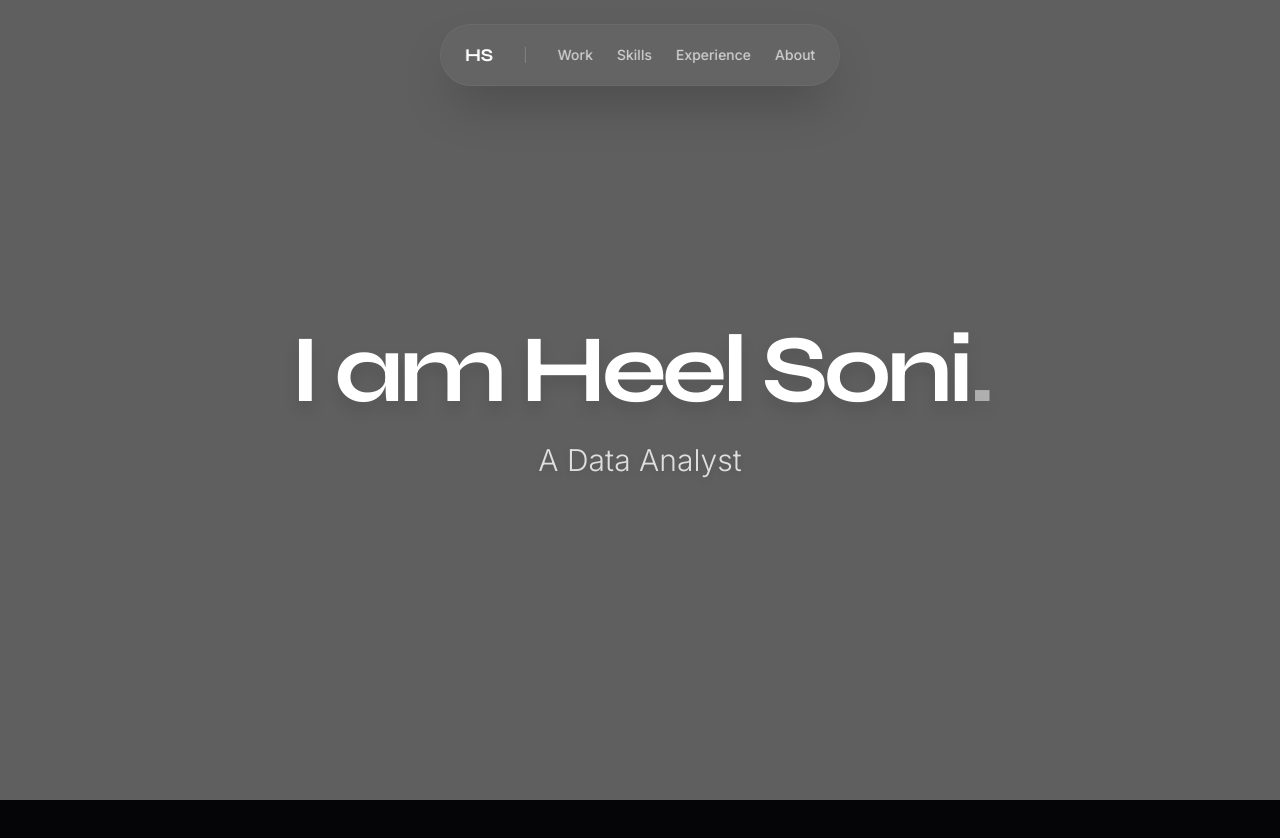
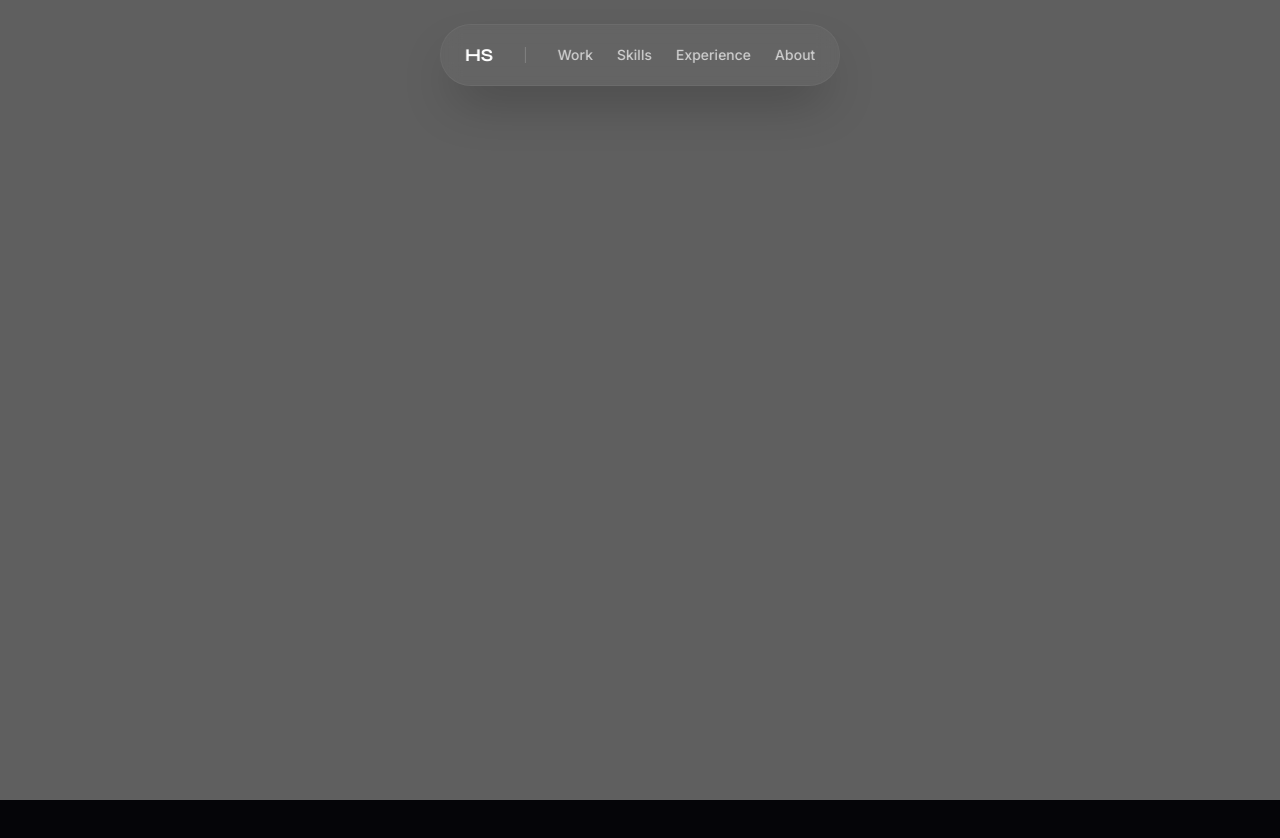
Before and after one commit to HeelSoni/MyPortfolio, a Next.js app: page / in a window 1280 px wide. Shown: the top 838 px of the page. Built offline with nearby package versions, Linux system fonts and the light colour scheme.

Commit message:
Overlay positioning fix to alternating sides

```diff
--- a/app/components/Overlay.tsx
+++ b/app/components/Overlay.tsx
@@ -3,50 +3,75 @@
 import { motion, MotionValue, useTransform } from "framer-motion";
 
 export default function Overlay({ scrollYProgress }: { scrollYProgress: MotionValue<number> }) {
-  // Station 1: 0% - 25%
-  const opacity1 = useTransform(scrollYProgress, [0, 0.15, 0.25], [1, 1, 0]);
-  const y1 = useTransform(scrollYProgress, [0, 0.25], [0, -50]);
+  // Station 1: Left Side (0% - 20%)
+  const opacity1 = useTransform(scrollYProgress, [0, 0.05, 0.15, 0.22], [0, 1, 1, 0]);
+  const y1 = useTransform(scrollYProgress, [0, 0.05, 0.15, 0.22], [50, 0, 0, -50]);
 
-  // Station 2: 35% - 55%
-  const opacity2 = useTransform(scrollYProgress, [0.3, 0.4, 0.5, 0.58], [0, 1, 1, 0]);
-  const y2 = useTransform(scrollYProgress, [0.3, 0.4, 0.5, 0.58], [50, 0, 0, -50]);
+  // Station 2: Right Side (28% - 48%)
+  const opacity2 = useTransform(scrollYProgress, [0.26, 0.32, 0.44, 0.50], [0, 1, 1, 0]);
+  const y2 = useTransform(scrollYProgress, [0.26, 0.32, 0.44, 0.50], [50, 0, 0, -50]);
 
-  // Station 3: 65% - 85%
-  const opacity3 = useTransform(scrollYProgress, [0.62, 0.7, 0.8, 0.88], [0, 1, 1, 0]);
-  const y3 = useTransform(scrollYProgress, [0.62, 0.7, 0.8, 0.88], [50, 0, 0, -50]);
+  // Station 3: Left Side (55% - 75%)
+  const opacity3 = useTransform(scrollYProgress, [0.53, 0.59, 0.71, 0.77], [0, 1, 1, 0]);
+  const y3 = useTransform(scrollYProgress, [0.53, 0.59, 0.71, 0.77], [50, 0, 0, -50]);
+
+  // Station 4: Right Side (82% - 100%)
+  const opacity4 = useTransform(scrollYProgress, [0.80, 0.86, 0.96, 1], [0, 1, 1, 0]);
+  const y4 = useTransform(scrollYProgress, [0.80, 0.86, 0.96, 1], [50, 0, 0, -50]);
 
   return (
-    <div className="absolute inset-0 z-10 pointer-events-none flex flex-col items-center justify-center container mx-auto px-6 max-w-6xl">
+    <div className="absolute inset-0 z-10 pointer-events-none container mx-auto px-6 max-w-7xl">
 
+      {/* 1st Statement - Left */}
       <motion.div
         style={{ opacity: opacity1, y: y1 }}
-        className="absolute w-full text-center flex flex-col items-center justify-center"
+        className="absolute top-1/2 -translate-y-1/2 left-6 md:left-24 text-left max-w-sm md:max-w-md"
       >
-        <h1 className="font-display text-5xl md:text-8xl font-bold tracking-tighter text-white drop-shadow-xl">
-          I am Heel Soni<span className="text-white/50">.</span>
+        <h1 className="font-display text-4xl md:text-6xl font-bold tracking-tight text-white drop-shadow-xl leading-tight">
+          I am Heel Soni.
         </h1>
-        <p className="mt-6 text-xl md:text-3xl text-white/80 font-light max-w-2xl drop-shadow-md">
-          A Data Analyst
+        <p className="mt-4 text-white/70 text-lg md:text-xl font-light">
+          A dedicated Data Analyst.
         </p>
       </motion.div>
 
+      {/* 2nd Statement - Right */}
       <motion.div
         style={{ opacity: opacity2, y: y2 }}
-        className="absolute w-full left-0 md:left-24 text-left flex flex-col items-start justify-center"
+        className="absolute top-1/2 -translate-y-1/2 right-6 md:right-24 text-right max-w-sm md:max-w-md"
       >
-        <h2 className="font-display text-4xl md:text-6xl font-medium text-white max-w-2xl drop-shadow-xl leading-tight">
-          I uncover hidden patterns in <span className="italic text-white/80">complex datasets.</span>
+        <h2 className="font-display text-3xl md:text-5xl font-medium text-white drop-shadow-xl leading-tight">
+          Translating chaos into clarity.
         </h2>
+        <p className="mt-4 text-white/70 text-lg font-light">
+          Parsing monumental datasets to find the invisible.
+        </p>
       </motion.div>
 
+      {/* 3rd Statement - Left */}
       <motion.div
         style={{ opacity: opacity3, y: y3 }}
-        className="absolute w-full right-0 md:right-24 text-right flex flex-col items-end justify-center"
+        className="absolute top-1/2 -translate-y-1/2 left-6 md:left-24 text-left max-w-sm md:max-w-md"
       >
-        <h2 className="font-display text-4xl md:text-6xl font-medium text-white max-w-2xl drop-shadow-xl leading-tight">
-          Empowering decisions with <br/>
-          <span className="text-white/60">actionable, strategic insights.</span>
+        <h2 className="font-display text-3xl md:text-5xl font-medium text-white drop-shadow-xl leading-tight">
+          Uncovering hidden patterns.
         </h2>
+        <p className="mt-4 text-white/70 text-lg font-light">
+          Leveraging advanced analytics & modelling.
+        </p>
+      </motion.div>
+
+      {/* 4th Statement - Right */}
+      <motion.div
+        style={{ opacity: opacity4, y: y4 }}
+        className="absolute top-1/2 -translate-y-1/2 right-6 md:right-24 text-right max-w-sm md:max-w-md"
+      >
+        <h2 className="font-display text-4xl md:text-6xl font-bold text-white drop-shadow-xl leading-tight">
+          Empowering decisions.
+        </h2>
+        <p className="mt-4 text-white/80 text-lg font-light">
+          Delivering strategic certainty based on data.
+        </p>
       </motion.div>
 
     </div>
```
